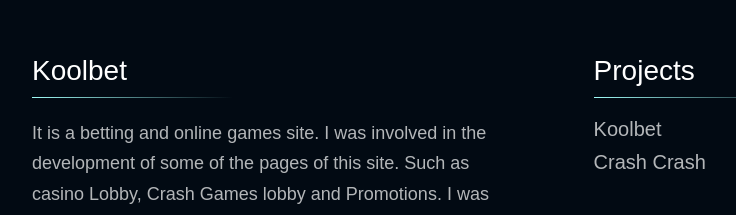
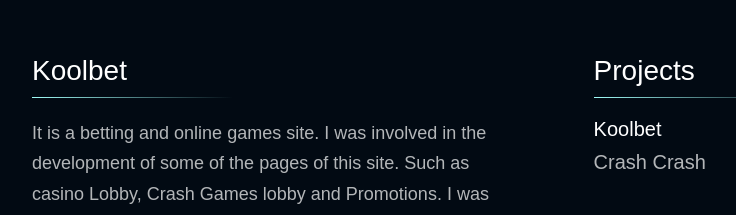
Before and after one commit to maska12271/portfolio, a React (Vite) app: page /portfolio/projects in a window 1280 px wide. Shown: the part 189-404 px from the top of the page, without its empty margins (224-960 px from the left). Built offline with nearby package versions, Linux system fonts and the light colour scheme.

Commit message:
css issues with selected project name

```diff
--- a/src/CSSFiles/Projects.scss
+++ b/src/CSSFiles/Projects.scss
@@ -137,7 +137,15 @@
         margin-bottom: 10px;
       }
 
-      .projectName:hover{
+      .activeProjectName{
+        font-size: 20px;
+        color: rgb(255 255 255);
+        transition: all 500ms;
+        cursor: pointer;
+        margin-bottom: 10px;
+      }
+
+      .projectName:hover, .activeProjectName:hover{
         color: #fff;
         filter: drop-shadow(0 0 8px #fff)
       }
@@ -258,7 +266,15 @@
 
       .projectName{
         font-size: 20px;
-        color: rgb(255 255 255 / 90%);
+        color: rgb(255 255 255 / 80%);
+        transition: all 500ms;
+        cursor: pointer;
+        margin-bottom: 10px;
+      }
+
+      .activeProjectName{
+        font-size: 20px;
+        color: rgb(255 255 255);
         transition: all 500ms;
         cursor: pointer;
         margin-bottom: 10px;
--- a/src/Pages/Projects.jsx
+++ b/src/Pages/Projects.jsx
@@ -42,7 +42,7 @@
                     <div className={"projectsTitle"}>{t("projectsPageProjects")}</div>
                     {config.projects.map((project) => {
                         return(
-                            <div className={"projectName"} onClick={() => handleProjectClick(project)}>{project.name}</div>
+                            <div className={project.name === openedProject.name ? "activeProjectName" : "projectName"} onClick={() => handleProjectClick(project)}>{project.name}</div>
                         );
                     })}
                 </div>
```
Also changed, not shown: src/Pages/About.jsx (+8 -0 lines).
